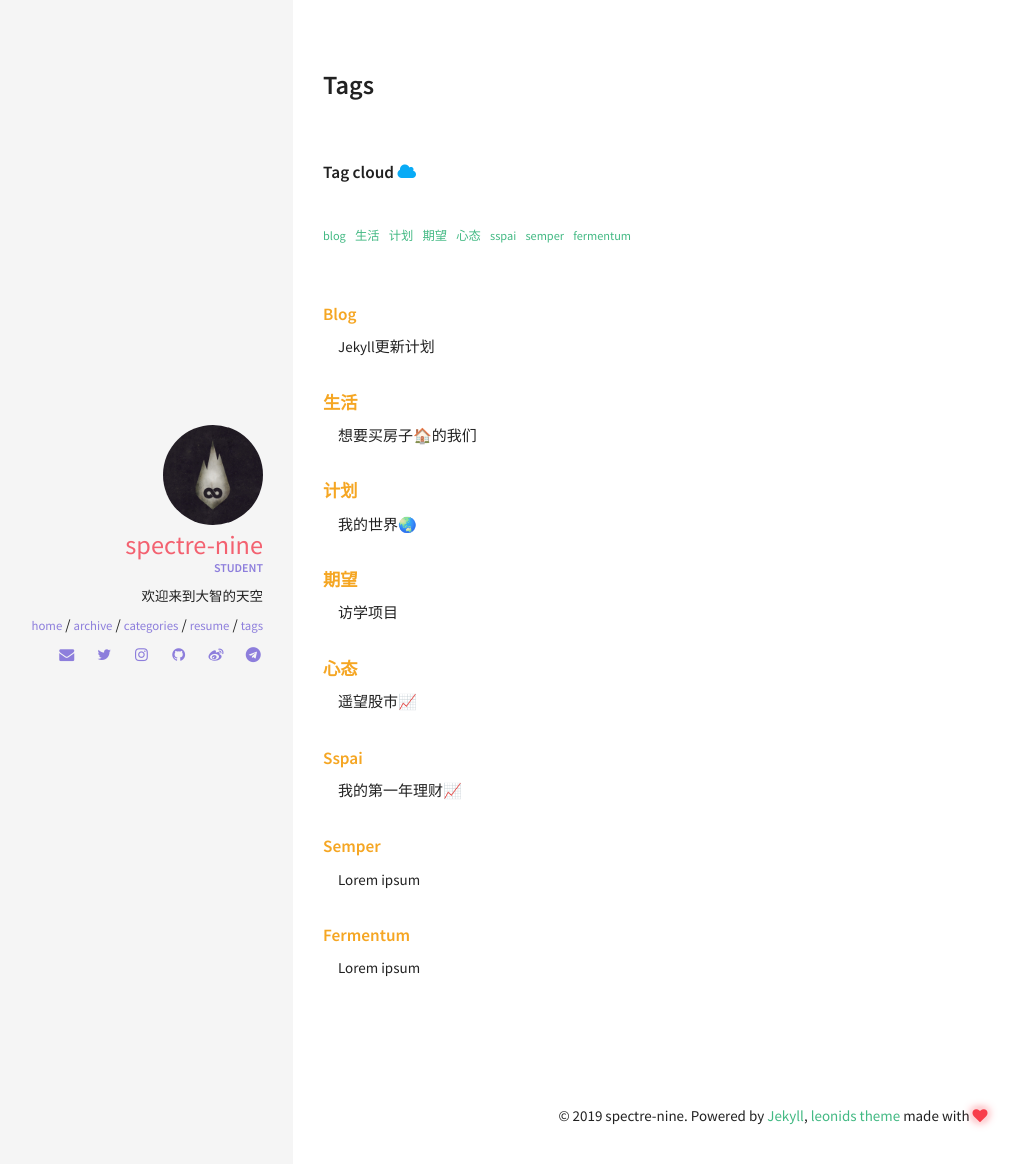
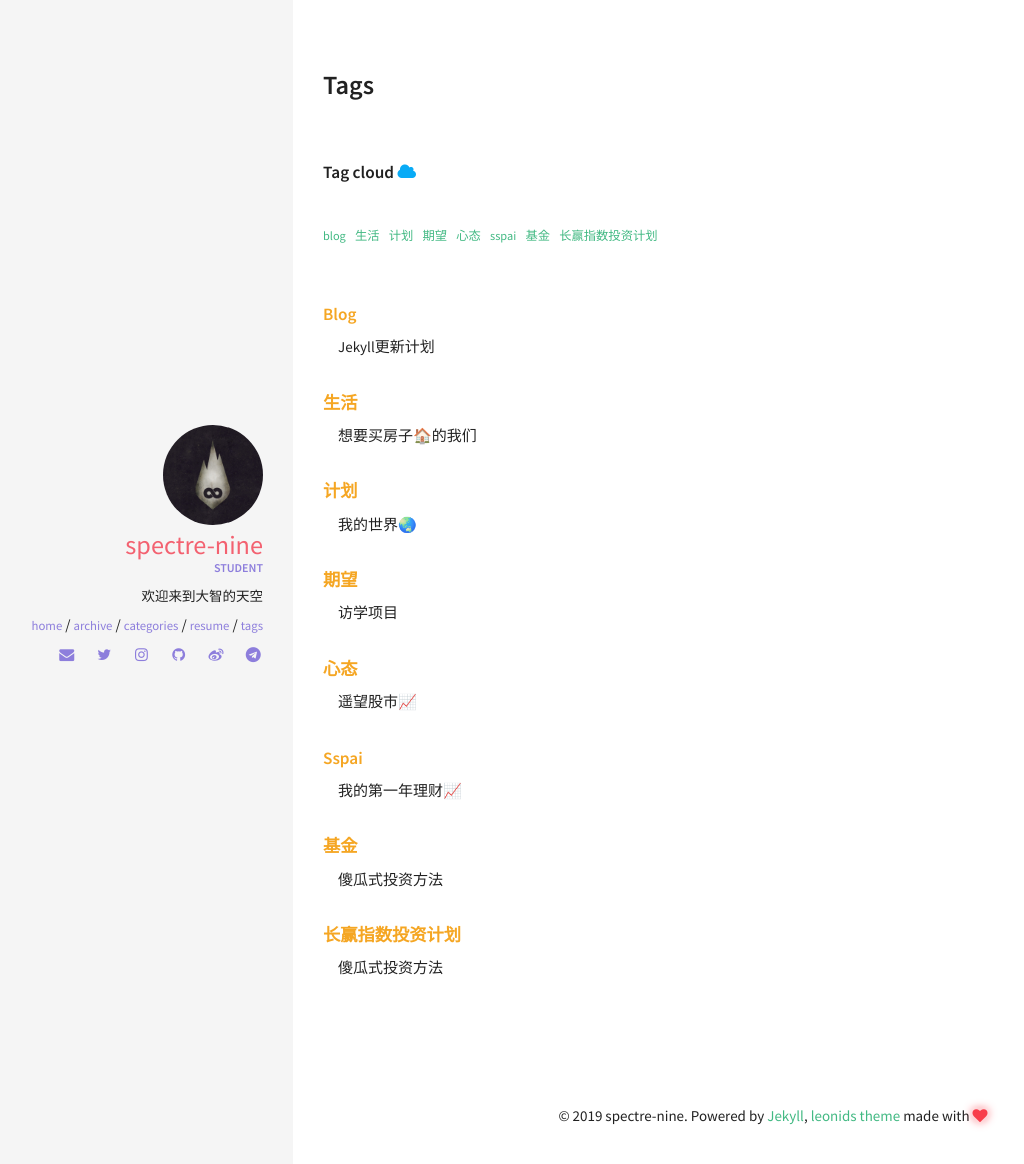
Before and after one commit to Nickszy/nickszy.github.io, a Jekyll site: the page built from tags.html, in a window 1280 px wide. Shown: the top 1164 px of the page, without its empty margins (27-1051 px from the left). Built offline with Jekyll 4.4.1, drawn with Linux system fonts in a browser that asks for light colours.

Commit message:
Update 2019-02-04-qieman.md

```diff
--- a/_posts/2019-02-04-qieman.md
+++ b/_posts/2019-02-04-qieman.md
@@ -1,14 +1,13 @@
 ---
 layout: post
-title: Lorem ipsum
+title: 傻瓜式投资方法
 categories:
-  - consectetur
-  - malesuada
+  - 投资
 tags:
-  - semper
-  - fermentum
+  - 基金
+  - 长赢指数投资计划
 ---
-本文发布在 sspai
+本文发布在[sspai](https://sspai.com/post/52810)
 
 2018 年我选择将存下来的一部分钱去进行**投资**。投资股市实在是太费时间了，我选择用购买基金组合的方式进行投资。
 
```
